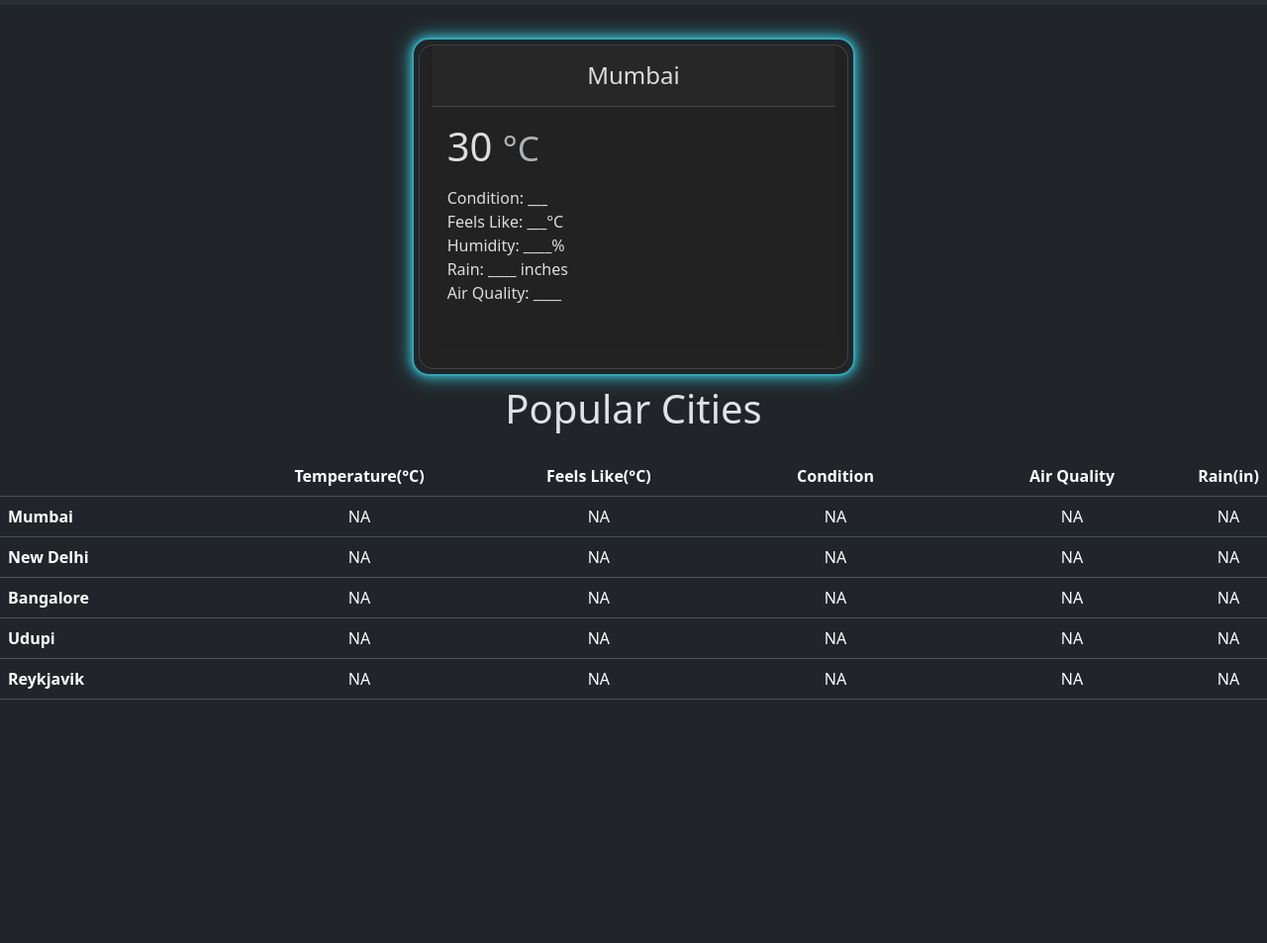
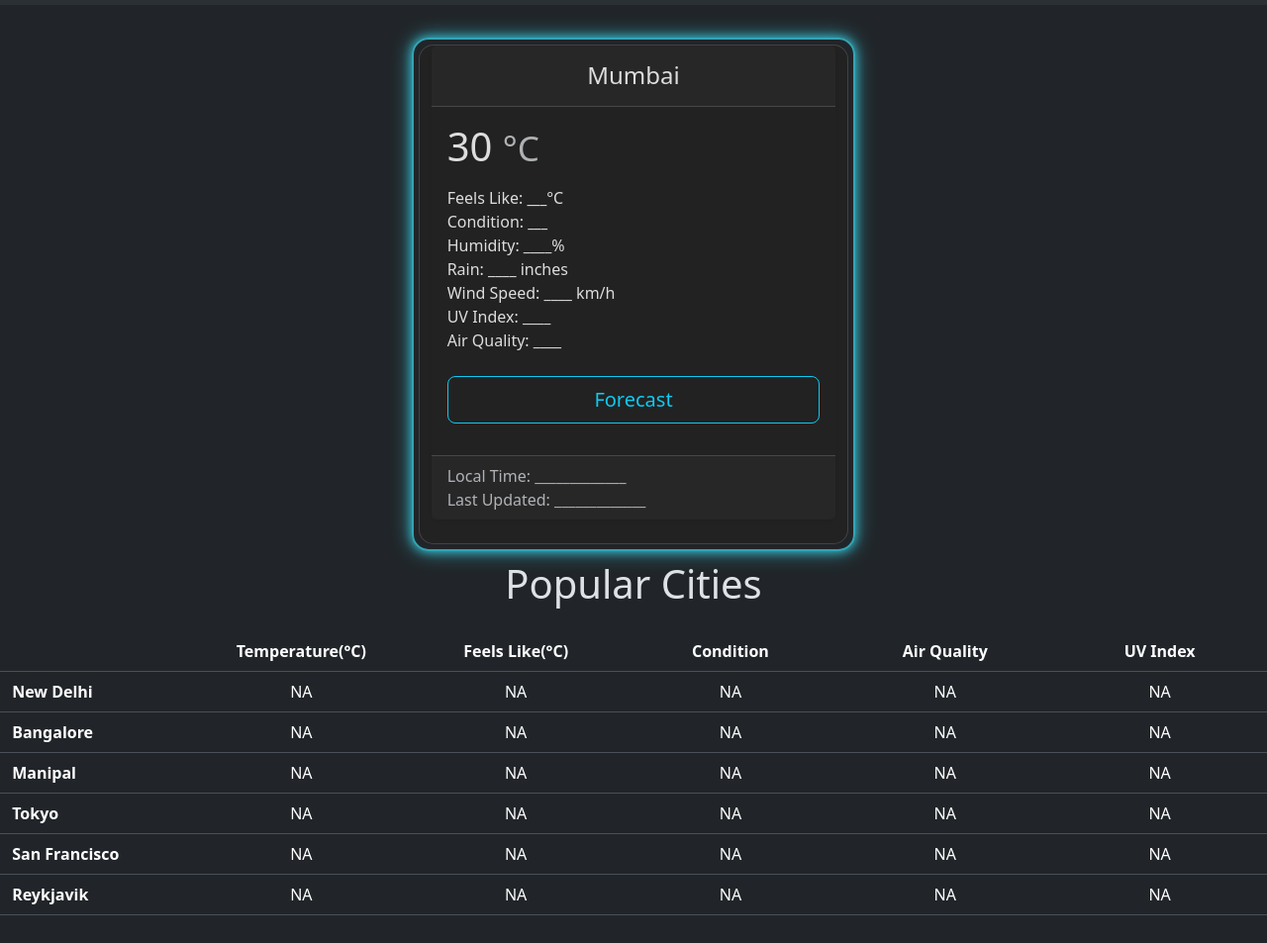
Before and after one commit to arpitjha2511/WeatherWise, a plain HTML site: page index.html in a window 1280 px wide. Shown: the part 51-1004 px from the top of the page at 99% size. Before the commit the page ends 800 px from the top, so only its background shows below. Drawn offline with nearby package versions, Linux system fonts and the light colour scheme; no server answers.

Commit message:
Implementing Forecasts

```diff
--- a/index.html
+++ b/index.html
@@ -1,5 +1,6 @@
 <!DOCTYPE html>
 <html lang="en">
+
 <head>
   <meta charset="UTF-8">
   <meta name="viewport" content="width=device-width, initial-scale=1.0">
@@ -8,14 +9,17 @@
     integrity="sha384-T3c6CoIi6uLrA9TneNEoa7RxnatzjcDSCmG1MXxSR1GAsXEV/Dwwykc2MPK8M2HN" crossorigin="anonymous">
   <link rel="stylesheet" href="style.css">
 </head>
+
 <body data-bs-theme="dark">
   <nav class="navbar navbar-expand-lg bg-body-tertiary text-bg-dark">
     <div class="container-fluid">
       <a href="#">
-                <img src="https://cdn2.iconfinder.com/data/icons/weather-flat-14/64/weather02-1024.png" width="30" height="30" alt="Error">
+        <img src="https://cdn2.iconfinder.com/data/icons/weather-flat-14/64/weather02-1024.png" width="30" height="30"
+          alt="Error">
       </a>
       <a class="navbar-brand" href="https://blackthunder39.github.io/WeatherWise/">WeatherWise</a>
-            <button class="navbar-toggler" type="button" data-bs-toggle="collapse" data-bs-target="#navbarSupportedContent" aria-controls="navbarSupportedContent" aria-expanded="false" aria-label="Toggle navigation">
+      <button class="navbar-toggler" type="button" data-bs-toggle="collapse" data-bs-target="#navbarSupportedContent"
+        aria-controls="navbarSupportedContent" aria-expanded="false" aria-label="Toggle navigation">
         <span class="navbar-toggler-icon"></span>
       </button>
       <div class="collapse navbar-collapse" id="navbarSupportedContent">
@@ -50,15 +54,53 @@
             <h4 id="InputName" class="my-0 fw-normal ">Mumbai</h4>
           </div>
           <div class="card-body">
-            <h1 class="card-title pricing-card-title"><span id="InputTemp">30</span> <small class="text-body-secondary fw-light">°C</small></h1>
+
+            <div id="CurrentInfoCard" class="" >
+              <h1 class="card-title pricing-card-title"><span id="InputTemp">30</span> <small
+                class="text-body-secondary fw-light">°C</small></h1>
             <ul class="list-unstyled mt-3 mb-4 ">
-              <li>Condition:   <span id="InputCondition" class="fw-bold">___</span> </li>
-              <li>Feels Like:  <span id="InputFeelsLike" class="fw-bold">___</span>°C </li>
-              <li>Humidity:    <span id="InputHumidy">____</span>% </li>
-              <li>Rain:        <span id="InputRainAmt">____</span> inches </li>
+              <li>Feels Like: <span id="InputFeelsLike" class="fw-bold">___</span>°C </li>
+              <li>Condition: <span id="InputCondition" class="fw-bold">___</span> </li>
+              <li>Humidity: <span id="InputHumidity">____</span>% </li>
+              <li>Rain: <span id="InputRainAmt">____</span> inches </li>
+              <li>Wind Speed: <span id="WindSpeed">____</span> km/h </span></li>
+              <li>UV Index: <span id="InputUV">____</span></li>
               <li>Air Quality: <span id="InputAirQuality">____</span></li>
              </ul>
-            <!-- <button type="button" class="w-100 btn btn-lg btn-outline-primary">Sign up for free</button> -->
+            </div>
+
+           <div id="ForecastCard" class="d-none">
+            <h1 class="card-title pricing-card-title text-center "><img id="ConditionImg" src="//cdn.weatherapi.com/weather/64x64/day/113.png" alt="" class="mx-auto w-25"> <br> <span id="ForecastCondition">Sunny</span></h1>
+          <ul class="list-unstyled mt-3 mb-4 ">
+            <li>Max Temp: <span id="ForecastMax" class="fw-bold">___</span>°C </li>
+            <li>Min Temp: <span id="ForecastMin" class="fw-bold">___</span>°C </li>
+            <li>Avg Temp: <span id="ForecastAvg" class="fw-bold">___</span>°C </li>
+            <li>Humidity: <span id="ForecastHumid">____</span>% </li>
+            <li>Chance of Rain: <span id="ForecastRainChance">____</span>% </li>
+            <li>UV Index: <span id="ForecastUV">____</span></li>
+            <li>Sunrise: <span id="Sunrise">____</span></li>
+            <li>Sunset : <span id="Sunset">____</span></li>
+          </ul>
+           </div>
+
+            <button type="button" class="w-100 btn btn-lg btn-outline-info" id="ToggleForecast">Forecast</button>
+            <p></p>
+            <div class="btn-group d-flex justify-content-center d-none btn-group-toggle" role="group" id="BtnGrp">
+              <button type="button" id="BtnOne" class="w-100 btn btn-lg btn-outline-info">Today</button>
+              <button type="button" id="BtnTwo" class="w-100 btn btn-lg btn-outline-info">Tomorrow</button>
+              <button type="button" id="BtnThree" class="w-100 btn btn-lg btn-outline-info">Day After</button>
+            </div>
+            <p></p>
+            <button type="button" class="w-100 btn btn-lg btn-outline-info d-none" id="CurrentWeather">Current Weather</button>
+          </div>
+          <div class="card-footer text-muted">
+            <div id="CurrentFooter">
+              Local Time: <span id="LocalTime">_____________</span> <br>
+              Last Updated: <span id="LastUpdated">_____________</span>
+            </div>
+            <div id="ForecastFooter" class="d-none">
+              Forecast Date: <span id="ForecastDate">_____________</span>
+            </div>
           </div>
         </div>
       </div>
@@ -70,65 +112,76 @@
       <table class="table text-center">
         <thead>
           <tr>
-            <th style="width: 20%;"></th>
-            <th style="width: 20%;">Temperature(°C)</th>
-            <th style="width: 20%;">Feels Like(°C)</th>
-            <th style="width: 20%;">Condition</th>
-            <th style="width: 20%;">Air Quality</th>
-            <th style="width: 20%;">Rain(in)</th>
+            <th style="width: 15%;"></th>
+            <th style="width: 16.6%;">Temperature(°C)</th>
+            <th style="width: 16.6%;">Feels Like(°C)</th>
+            <th style="width: 16.6%;">Condition</th>
+            <th style="width: 16.6%;">Air Quality</th>
+            <th style="width: 16.6%;">UV Index</th>
           </tr>
         </thead>
         <tbody>
           <tr>
-            <th scope="row" class="text-start">Mumbai</th>
-            <td id="MumTemp">NA</td>
-            <td id="MumFeel">NA</td>
-            <td id="MumCondition">NA</td>
-            <td id="MumAirQuality">NA</td>
-            <td id="MumRain">NA</td>
-          </tr>
-          <tr>
-            <th scope="row" class="text-start">New Delhi</th>
+            <th scope="row" class="text-start">&nbsp;New Delhi</th>
             <td id="DelTemp">NA</td>
             <td id="DelFeel">NA</td>
             <td id="DelCondition">NA</td>
             <td id="DelAirQuality">NA</td>
-            <td id="DelRain">NA</td>
+            <td id="DelUV">NA</td>
           </tr>
-        </tbody>
-
-        <tbody>
           <tr>
-            <th scope="row" class="text-start">Bangalore</th>
+            <th scope="row" class="text-start">&nbsp;Bangalore</th>
             <td id="BlrTemp">NA</td>
             <td id="BlrFeel">NA</td>
             <td id="BlrCondition">NA</td>
             <td id="BlrAirQuality">NA</td>
-            <td id="BlrRain">NA</td>
+            <td id="BlrUV">NA</td>
           </tr>
           <tr>
-            <th scope="row" class="text-start">Udupi</th>
+            <th scope="row" class="text-start">&nbsp;Manipal</th>
             <td id="UduTemp">NA</td>
             <td id="UduFeel">NA</td>
             <td id="UduCondition">NA</td>
             <td id="UduAirQuality">NA</td>
-            <td id="UduRain">NA</td>
+            <td id="UduUV">NA</td>
           </tr>
           <tr>
-            <th scope="row" class="text-start">Reykjavik</th>
+            <th scope="row" class="text-start">&nbsp;Tokyo</th>
+            <td id="TokTemp">NA</td>
+            <td id="TokFeel">NA</td>
+            <td id="TokCondition">NA</td>
+            <td id="TokAirQuality">NA</td>
+            <td id="TokUV">NA</td>
+          </tr>
+          <tr>
+            <th scope="row" class="text-start">&nbsp;San Francisco</th>
+            <td id="SFTemp">NA</td>
+            <td id="SFFeel">NA</td>
+            <td id="SFCondition">NA</td>
+            <td id="SFAirQuality">NA</td>
+            <td id="SFUV">NA</td>
+          </tr>
+          <tr>
+            <th scope="row" class="text-start">&nbsp;Reykjavik</th>
             <td id="ReyTemp">NA</td>
             <td id="ReyFeel">NA</td>
             <td id="ReyCondition">NA</td>
             <td id="ReyAirQuality">NA</td>
-            <td id="ReyRain">NA</td>
+            <td id="ReyUV">NA</td>
           </tr>
         </tbody>
       </table>
     </div>
   </main>
-  <script src="https://cdn.jsdelivr.net/npm/bootstrap@5.3.2/dist/js/bootstrap.bundle.min.js" integrity="sha384-C6RzsynM9kWDrMNeT87bh95OGNyZPhcTNXj1NW7RuBCsyN/o0jlpcV8Qyq46cDfL" crossorigin="anonymous"></script>
-    <link href="https://cdn.jsdelivr.net/npm/bootstrap@5.3.2/dist/css/bootstrap.min.css" rel="stylesheet" integrity="sha384-T3c6CoIi6uLrA9TneNEoa7RxnatzjcDSCmG1MXxSR1GAsXEV/Dwwykc2MPK8M2HN" crossorigin="anonymous">
+  <br>
+  <script src="https://cdn.jsdelivr.net/npm/bootstrap@5.3.2/dist/js/bootstrap.bundle.min.js"
+    integrity="sha384-C6RzsynM9kWDrMNeT87bh95OGNyZPhcTNXj1NW7RuBCsyN/o0jlpcV8Qyq46cDfL"
+    crossorigin="anonymous"></script>
+  <link href="https://cdn.jsdelivr.net/npm/bootstrap@5.3.2/dist/css/bootstrap.min.css" rel="stylesheet"
+    integrity="sha384-T3c6CoIi6uLrA9TneNEoa7RxnatzjcDSCmG1MXxSR1GAsXEV/Dwwykc2MPK8M2HN" crossorigin="anonymous">
   <script src="https://cdn.jsdelivr.net/npm/axios@1.1.2/dist/axios.min.js"></script>
   <script src="app.js"></script>
+
 </body>
+
 </html>
```
Lines whose indentation alone changed are shown as unchanged.
